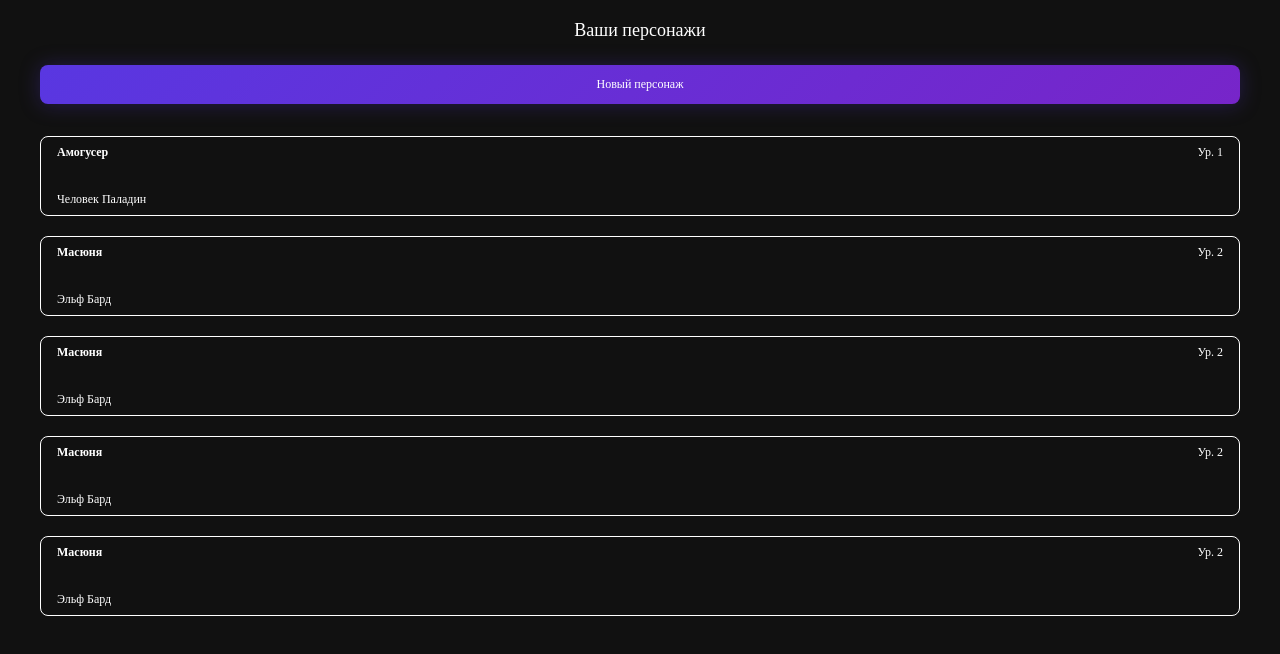
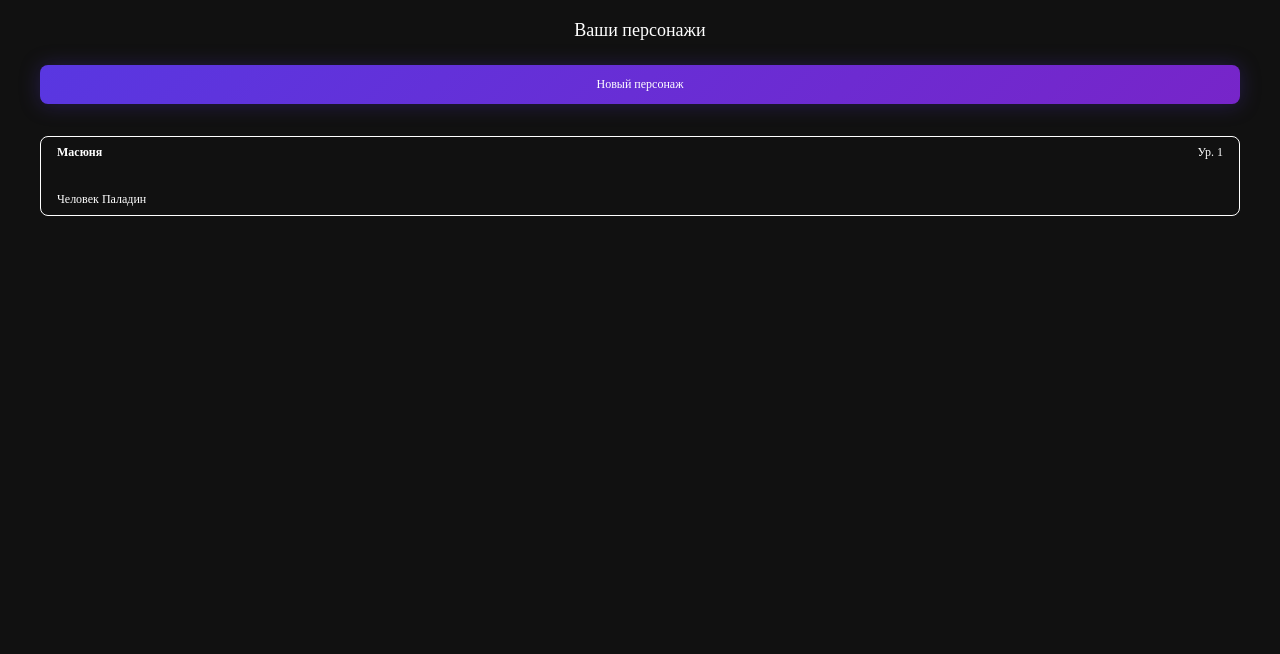
Before and after one commit to bruhlord-s/dnd-characters, a React (Create React App) app: page / in a window 1280 px wide. Shown: the top 654 px of the page. Built offline with nearby package versions, Linux system fonts and the light colour scheme; a web font is replaced by a local one.

Commit message:
moved mocked characters to /api folder, added empty state component for user characters list

```diff
--- /dev/null
+++ b/src/api/userCharacters.ts
@@ -0,0 +1,12 @@
+import { Character } from "../types/Character"
+
+export const getUserCharacters = async (): Promise<Character[]> => {
+  return [
+    {
+      name: "Масюня",
+      race: "Человек",
+      class: "Паладин",
+      level: 1,
+    },
+  ] as Character[]
+}
--- /dev/null
+++ b/src/assets/css/emptyUserCharacters.module.css
@@ -0,0 +1,12 @@
+.emptyUserCharacters {
+  border: 1px solid var(--text-color);
+  border-radius: 8px;
+  width: 100%;
+  height: 80px;
+
+  display: flex;
+  align-items: center;
+  justify-content: center;
+
+  font-size: var(--fs-small);
+}
--- a/src/assets/css/userCharacters.module.css
+++ b/src/assets/css/userCharacters.module.css
@@ -12,5 +12,5 @@
   flex-direction: column;
   gap: 20px;
 
-  overflow-y: scroll;
+  overflow-y: auto;
 }
--- /dev/null
+++ b/src/components/EmptyUserCharacters.tsx
@@ -0,0 +1,9 @@
+import { FC } from "react"
+
+import styles from "../assets/css/emptyUserCharacters.module.css"
+
+const EmptyUserCharacters: FC = () => {
+  return <div className={styles.emptyUserCharacters}>Тут пока ничего нет</div>
+}
+
+export default EmptyUserCharacters
--- a/src/components/UserCharacters.tsx
+++ b/src/components/UserCharacters.tsx
@@ -1,13 +1,31 @@
-import { FC } from "react"
+import { FC, useEffect, useState } from "react"
 
 import styles from "../assets/css/userCharacters.module.css"
 import Button from "./Button"
-import { useRecoilValue } from "recoil"
+import { useRecoilState } from "recoil"
 import { userCharactersState } from "../store/userCharacters"
 import CharacterCard from "./CharacterCard"
+import { getUserCharacters } from "../api/userCharacters"
+import EmptyUserCharacters from "./EmptyUserCharacters"
 
 const UserCharacters: FC = () => {
-  const characters = useRecoilValue(userCharactersState)
+  const [isLoading, setIsLoading] = useState(false)
+  const [isError, setIsError] = useState(false)
+  const [characters, setCharacters] = useRecoilState(userCharactersState)
+
+  const loadCharacters = async () => {
+    setIsError(false)
+    setIsLoading(true)
+
+    getUserCharacters()
+      .then((r) => setCharacters(r))
+      .catch((e) => setIsError(true))
+      .finally(() => setIsLoading(false))
+  }
+
+  useEffect(() => {
+    loadCharacters()
+  }, [])
 
   const handleNewButton = () => {
     console.log("handled")
@@ -18,6 +36,10 @@ const UserCharacters: FC = () => {
     <div className={styles.userCharacters}>
       <Button text="Новый персонаж" onClick={handleNewButton} />
       <div className={styles.userCharacters__list}>
+        {characters.length <= 0 && !isLoading && !isError && (
+          <EmptyUserCharacters />
+        )}
+
         {characters.map((character, i) => (
           <CharacterCard character={character} key={i} />
         ))}
--- a/src/store/userCharacters.ts
+++ b/src/store/userCharacters.ts
@@ -4,36 +4,5 @@ import { Character } from "../types/Character"
 // TODO: move mock characters to /api folder
 export const userCharactersState = atom({
   key: "UserCharacters",
-  default: [
-    {
-      name: "Амогусер",
-      race: "Человек",
-      class: "Паладин",
-      level: 1,
-    },
-    {
-      name: "Масюня",
-      race: "Эльф",
-      class: "Бард",
-      level: 2,
-    },
-    {
-      name: "Масюня",
-      race: "Эльф",
-      class: "Бард",
-      level: 2,
-    },
-    {
-      name: "Масюня",
-      race: "Эльф",
-      class: "Бард",
-      level: 2,
-    },
-    {
-      name: "Масюня",
-      race: "Эльф",
-      class: "Бард",
-      level: 2,
-    },
-  ] as Character[],
+  default: [] as Character[],
 })
```
